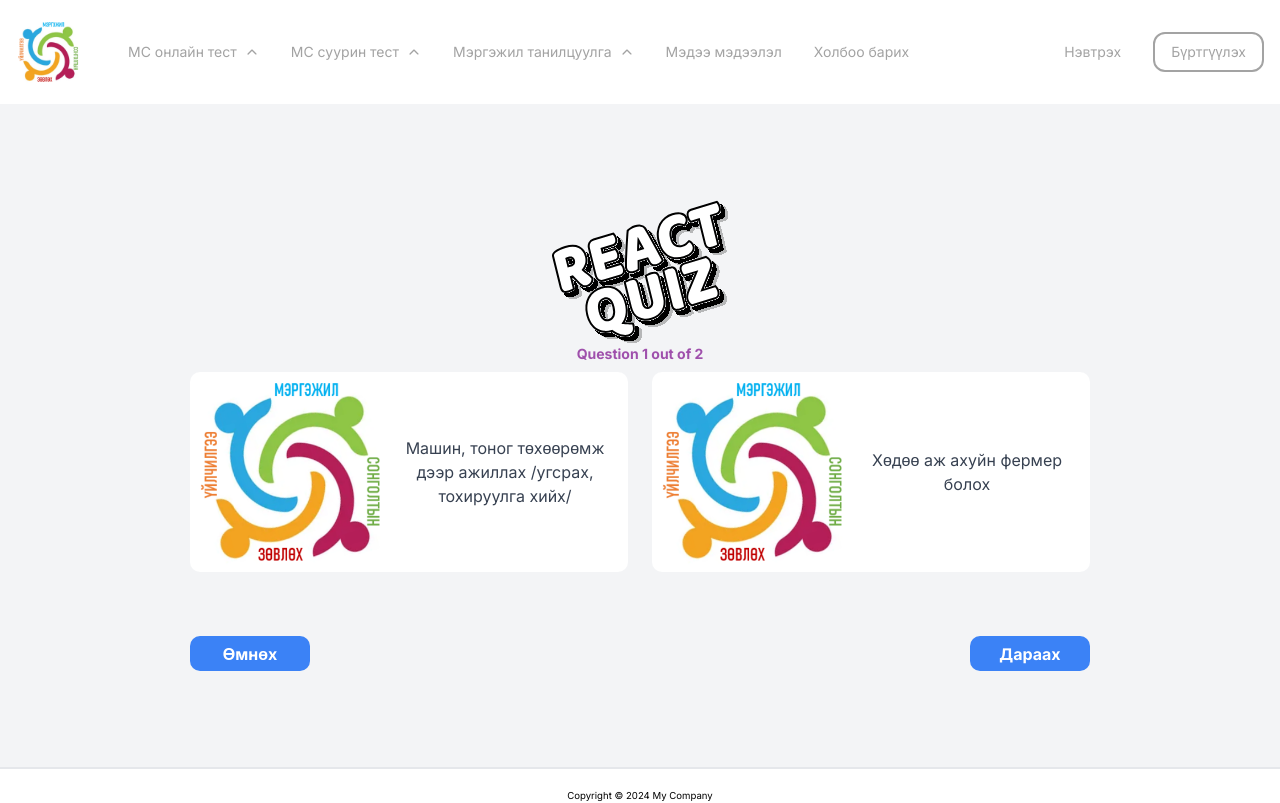
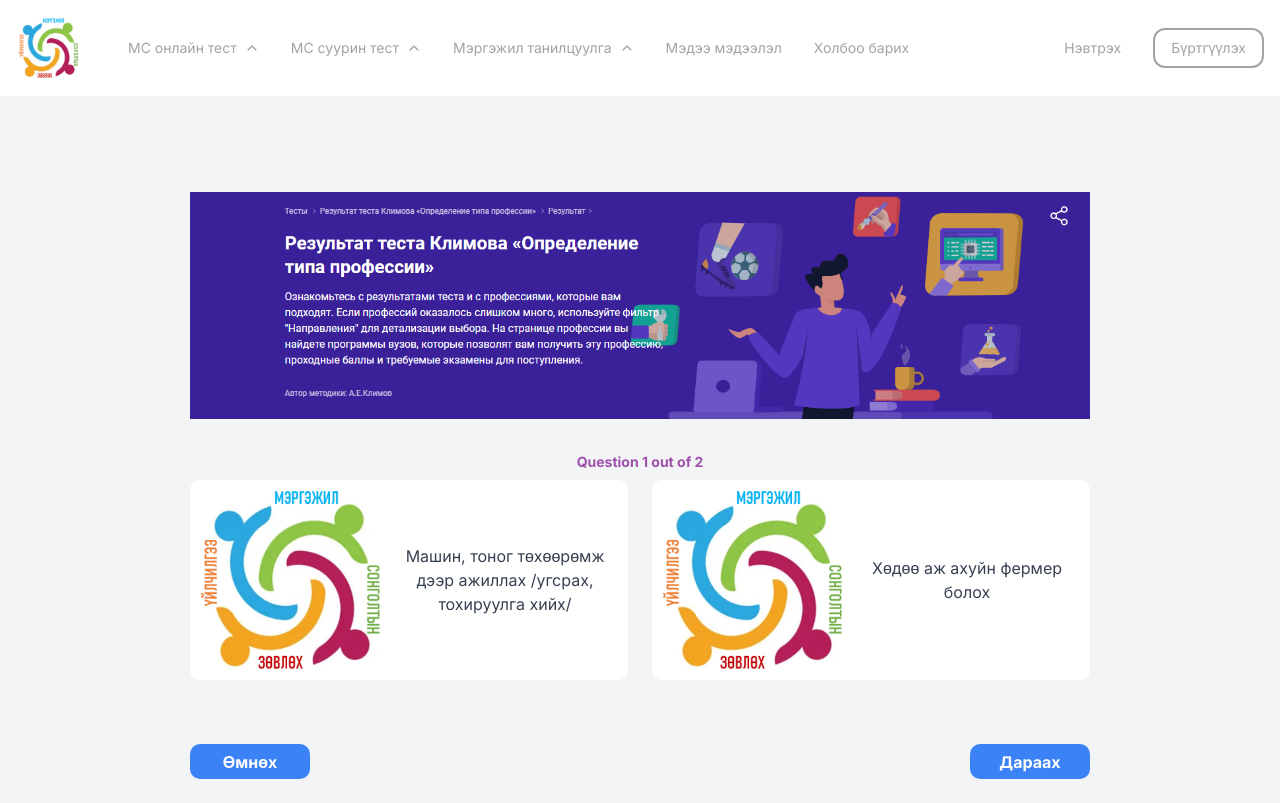
Before and after one commit to boldoosw/quiz-app, a Next.js app: page /quiz in a window 1280 px wide. Shown: the top 803 px of the page. Built offline with nearby package versions, Linux system fonts and the light colour scheme.

Commit message:
climov logo oruullaa

```diff
--- a/src/app/quiz/Quiz.tsx
+++ b/src/app/quiz/Quiz.tsx
@@ -49,7 +49,7 @@ const Quiz = ({ questions, totalQuestions }: Props) => {
   };
 
   return (
-    <div className="text-black text-center">
+    <div className="text-black text-center mt-8">
       {/* <p className="p-8 font-bold text-[20px]">Score: {score}</p> */}
       <p className="text-[#9F50AC] font-bold pb-2 text-[14px]">
         Question {currentQuestionIndex + 1} out of {totalQuestions}
--- a/src/app/quiz/layout.tsx
+++ b/src/app/quiz/layout.tsx
@@ -1,7 +1,8 @@
 import Image from "next/image";
 import { Quicksand } from "next/font/google";
 // Logo
-import Logo from "@/assets/react-quiz-logo.svg";
+import Logo from "@/assets/images/klimov.png";
+// import Logo from "@/assets/react-quiz-logo.svg";
 import "../globals.css";
 
 const quicksand = Quicksand({
--- a/src/components/navbar/Navbar.tsx
+++ b/src/components/navbar/Navbar.tsx
@@ -125,7 +125,7 @@ export default function Navbar() {
   }
 
   return (
-    <div className="mx-auto flex  w-full max-w-7xl justify-between px-4 py-5 text-sm">
+    <div className="mx-auto flex  w-full max-w-7xl justify-between px-4 py-4 text-sm">
       {/* left side  */}
       <section ref={animationParent} className="flex items-center gap-10">
         {/* logo */}
```
Also changed, not shown: src/assets/images/klimov.png (added).
